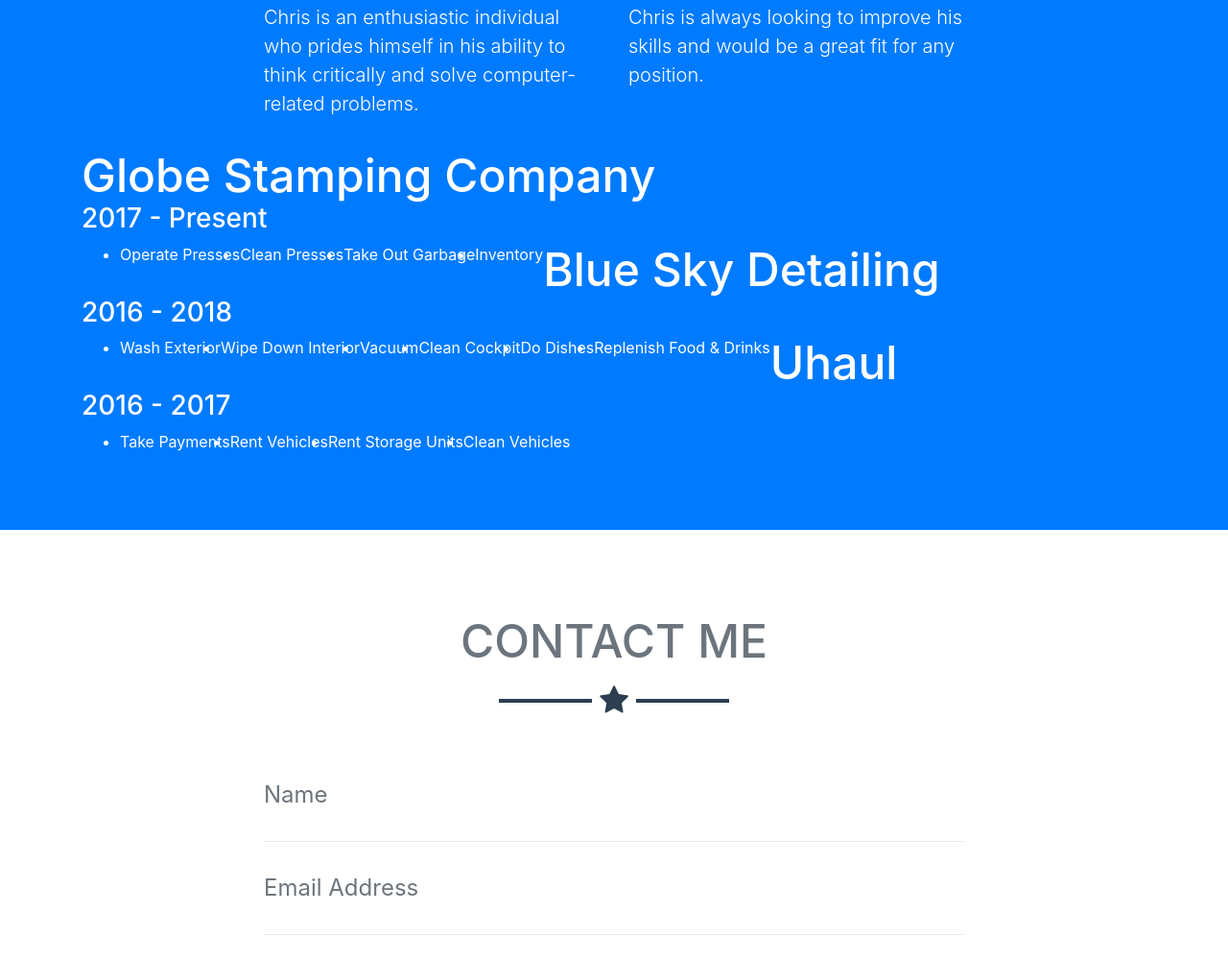
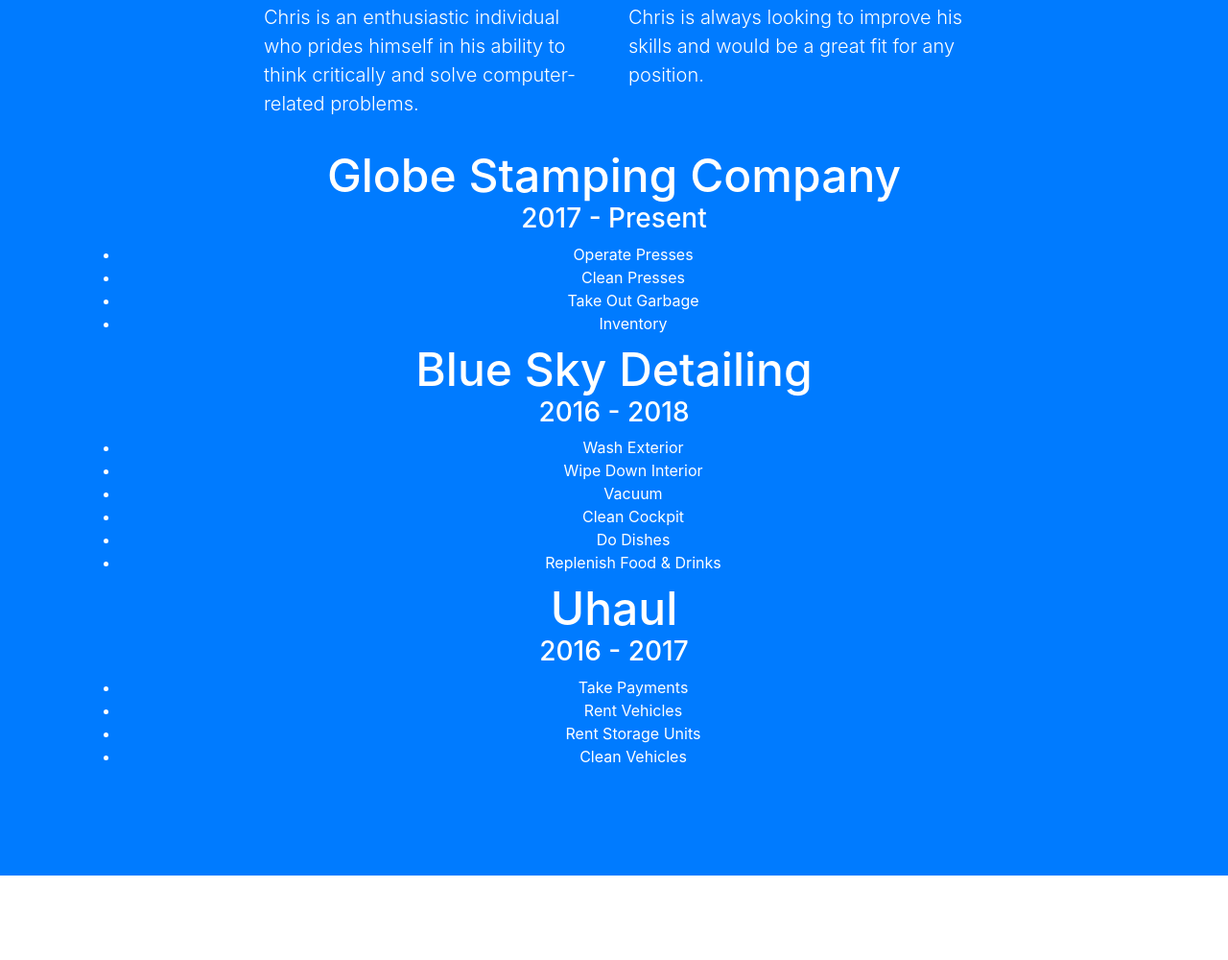
Before and after one commit to cgrothe7770c/cgrothe7770c.github.io, a website with bundled scripts: page index.html in a window 1280 px wide. Shown: the part 1868-2868 px from the top of the page at 96% size. Built offline with nearby package versions, Linux system fonts and the light colour scheme.

Commit message:
ghfkljtyreygjg

```diff
--- a/index.html
+++ b/index.html
@@ -145,32 +145,32 @@
             <p class="lead">Chris is always looking to improve his skills and would be a great fit for any position.</p>
           </div>
         </div>
-        <div class="mt-4">
+        <div class="text-center mt-4">
 			<h2>Globe Stamping Company</h2>
 				<h3>2017 - Present</h3>
 					<ul>
-						<li style="float: left">Operate Presses</li>
-						<li style="float: left">Clean Presses</li>
-						<li style="float: left">Take Out Garbage</li>
-						<li style="float: left">Inventory</li>
+						<li>Operate Presses</li>
+						<li>Clean Presses</li>
+						<li>Take Out Garbage</li>
+						<li>Inventory</li>
 					</ul>
 			<h2>Blue Sky Detailing</h2>
 				<h3>2016 - 2018</h3>
 					<ul>
-						<li style="float: left">Wash Exterior</li>
-						<li style="float: left">Wipe Down Interior</li>
-						<li style="float: left">Vacuum</li>
-						<li style="float: left">Clean Cockpit</li>
-						<li style="float: left">Do Dishes</li>
-						<li style="float: left">Replenish Food & Drinks</li>
+						<li>Wash Exterior</li>
+						<li>Wipe Down Interior</li>
+						<li>Vacuum</li>
+						<li>Clean Cockpit</li>
+						<li>Do Dishes</li>
+						<li>Replenish Food & Drinks</li>
 					</ul>
 			<h2>Uhaul</h2>
 				<h3>2016 - 2017</h3>
 					<ul>
-						<li style="float: left">Take Payments</li>
-						<li style="float: left">Rent Vehicles</li>
-						<li style="float: left">Rent Storage Units</li>
-						<li style="float: left">Clean Vehicles</li>
+						<li>Take Payments</li>
+						<li>Rent Vehicles</li>
+						<li>Rent Storage Units</li>
+						<li>Clean Vehicles</li>
 					</ul>
         </div>
       </div>
```
